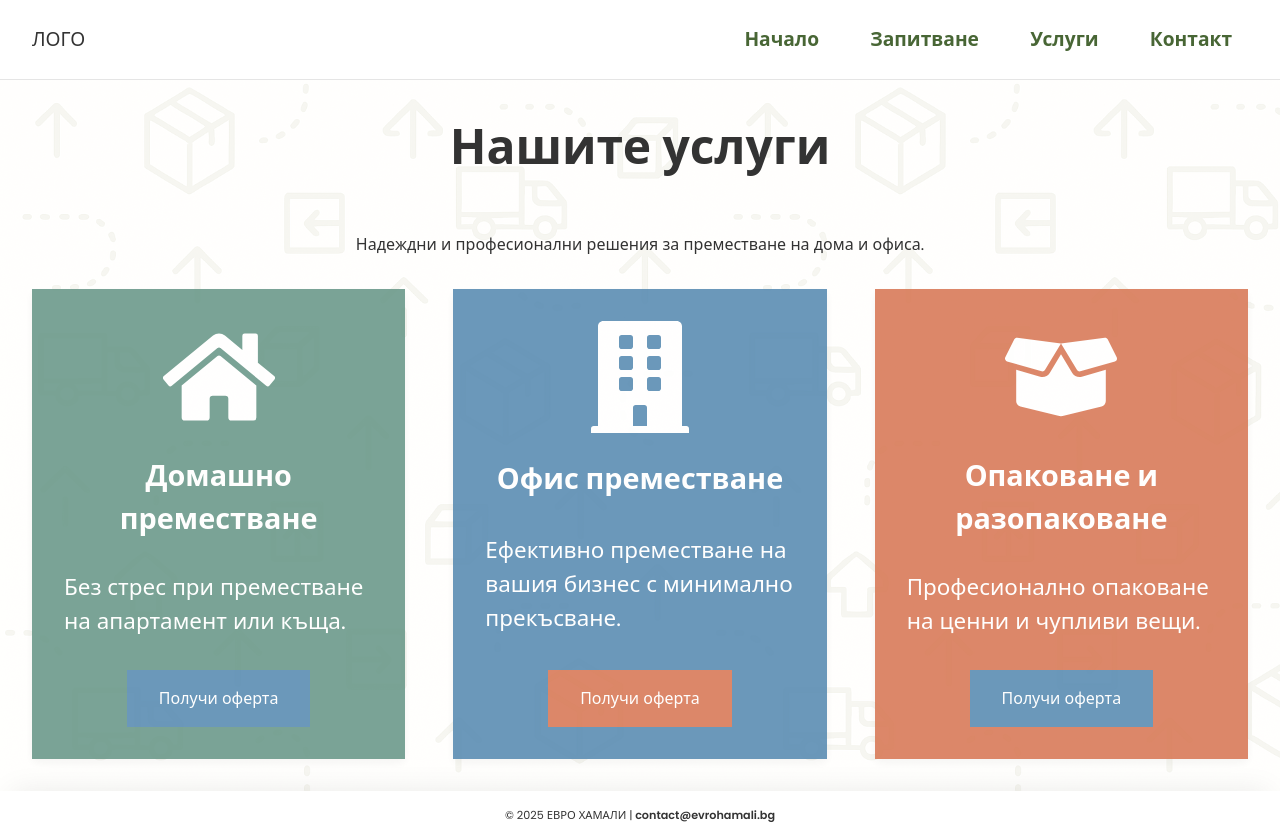
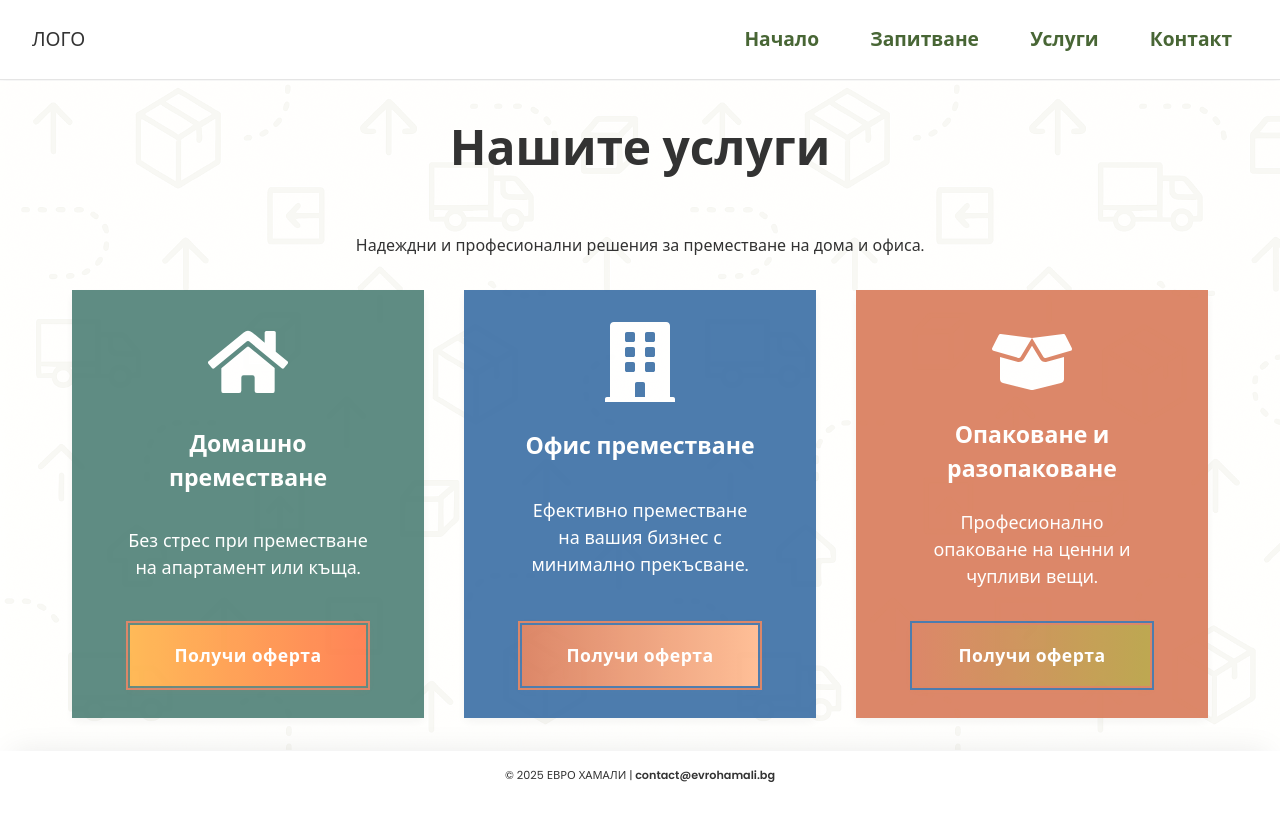
Before and after one commit to i-Stefanov/Moving-App, a React (Vite) app: page /services in a window 1280 px wide. After the commit the page ends 800 px from the top, so only its background shows below. Built offline with nearby package versions, Linux system fonts and the light colour scheme; no server answers.

Commit message:
feat: enhance ServicesPage styling with CSS variables and improved card CTA designs

```diff
--- a/src/pages/ServicesPage/ServicesPage.module.css
+++ b/src/pages/ServicesPage/ServicesPage.module.css
@@ -1,3 +1,16 @@
+:root {
+  --primary-green: #4e8076;
+  --primary-blue: #3a6ea5;
+  --primary-orange: #d97b59;
+  --primary-yellow: #b79f3f;
+  --primary-grey: #f8f9f8;
+  --white: #fff;
+  --text-dark: #222;
+  --shadow-blue: rgba(58, 110, 165, 0.12);
+  --shadow-orange: rgba(230, 126, 34, 0.13);
+  --shadow-green: rgba(78, 128, 118, 0.13);
+}
+
 .services {
   display: flex;
   flex-direction: column;
@@ -8,13 +21,13 @@
   padding: 2em;
   gap: 2em;
   background-image: linear-gradient(
-      rgba(255, 255, 255, 0.9),
-      rgba(255, 255, 255, 0.9)
+      rgba(255, 255, 255, 0.92),
+      rgba(255, 255, 255, 0.92)
     ),
     url("../../assets/ServicesBGPattern.png");
   background-repeat: repeat;
   background-size: contain;
-  background-color: #f8f9f8;
+  background-color: var(--primary-grey);
 }
 
 .servicesHeader {
@@ -28,13 +41,15 @@
 
 .servicesGrid {
   display: flex;
-  gap: 3em;
+  flex-wrap: wrap;
+  justify-content: space-evenly;
 }
 
 .serviceCard {
-  max-width: 32%;
-  min-width: 15em;
-  padding: 2em;
+  max-width: 20%;
+  min-width: 22rem;
+  font-size: 0.8rem;
+  padding: 2rem 3.5rem;
   display: flex;
   flex: 1 1 30%;
   flex-direction: column;
@@ -46,18 +61,18 @@
 }
 
 .serviceCard:nth-child(1) {
-  background-color: #6c9a8b;
-  color: #fff;
+  background-color: var(--primary-green);
+  color: var(--white);
 }
 
 .serviceCard:nth-child(2) {
-  background-color: #5b8db3;
-  color: #fff;
+  background-color: var(--primary-blue);
+  color: var(--white);
 }
 
 .serviceCard:nth-child(3) {
-  background-color: #d97b59;
-  color: #fff;
+  background-color: var(--primary-orange);
+  color: var(--white);
 }
 
 .serviceCard h3 {
@@ -68,24 +83,73 @@
 
 .serviceCard p {
   font-size: 1.4em;
+  text-align: center;
 }
 
 .serviceIcon {
-  font-size: 7rem;
+  font-size: 5rem;
   align-self: center;
   margin-bottom: 0.2em;
 }
 
 .cardCta {
   text-decoration: none;
-  color: white;
+  color: var(--white);
   align-self: center;
+  font-size: 1.1rem;
   margin-top: 2em;
-  background-color: #5b8db3;
-  padding: 1em 2em;
-  font-weight: 500;
+  background: linear-gradient(
+    90deg,
+    var(--primary-blue) 0%,
+    var(--primary-green) 100%
+  );
+  padding: 1em 2.5em;
+  font-weight: 600;
+  outline: 2px solid var(--primary-blue);
+  outline-offset: 2px;
+  box-shadow: 0 2px 8px rgba(91, 141, 179, 0.15);
+  letter-spacing: 0.5px;
+  border: none;
+  cursor: pointer;
+  transition: color 200ms ease-out, background 200ms ease-out,
+    letter-spacing 200ms ease-out, box-shadow 200ms ease-out,
+    transform 100ms ease-out;
+}
+
+.cardCta:hover {
+  background: linear-gradient(90deg, #fe936b 0%, #ffb88c 100%);
+  color: #fff;
+  letter-spacing: 1px;
+  box-shadow: 0 4px 16px rgba(217, 123, 89, 0.18);
+  transform: translateY(-2px) scale(1.03);
 }
 
 .serviceCard:nth-child(2) .cardCta {
-  background: #d97b59;
+  background: linear-gradient(90deg, #d97b59 0%, #ffb88c 100%);
+  color: #fff;
+  outline: 2px solid #d97b59;
 }
+
+.serviceCard:nth-child(1) .cardCta {
+  background: linear-gradient(90deg, #ffb347 0%, #ff7746 100%);
+  color: #fff;
+  outline: 2px solid #d97b59;
+  box-shadow: 0 2px 8px rgba(217, 123, 89, 0.15);
+}
+
+.serviceCard:nth-child(2) .cardCta:hover {
+  background: linear-gradient(90deg, #fe936b 0%, #ffb88c 100%);
+  color: #fff;
+  letter-spacing: 1px;
+}
+
+.serviceCard:nth-child(3) .cardCta {
+  background: linear-gradient(
+    90deg,
+    var(--primary-orange) 0%,
+    var(--primary-yellow) 100%
+  );
+  color: var(--white);
+  outline: 2px solid var(--primary-blue);
+  box-shadow: 0 2px 8px var(--shadow-orange);
+}
```
